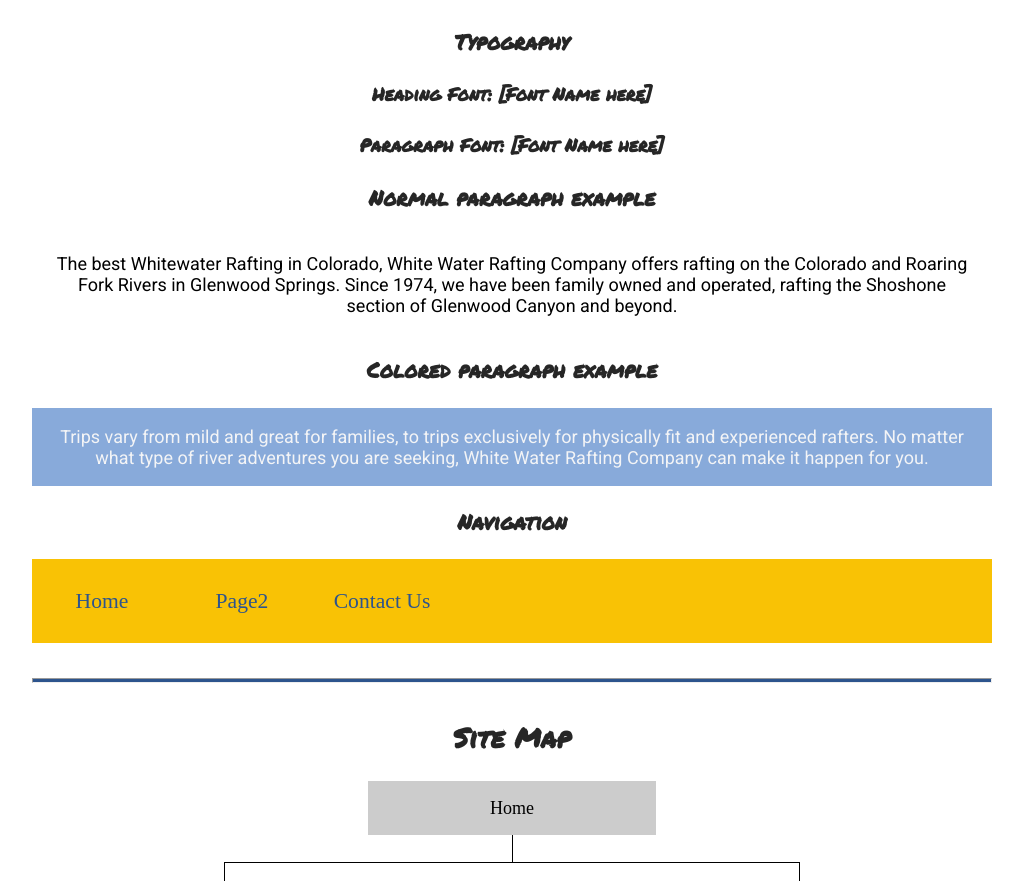
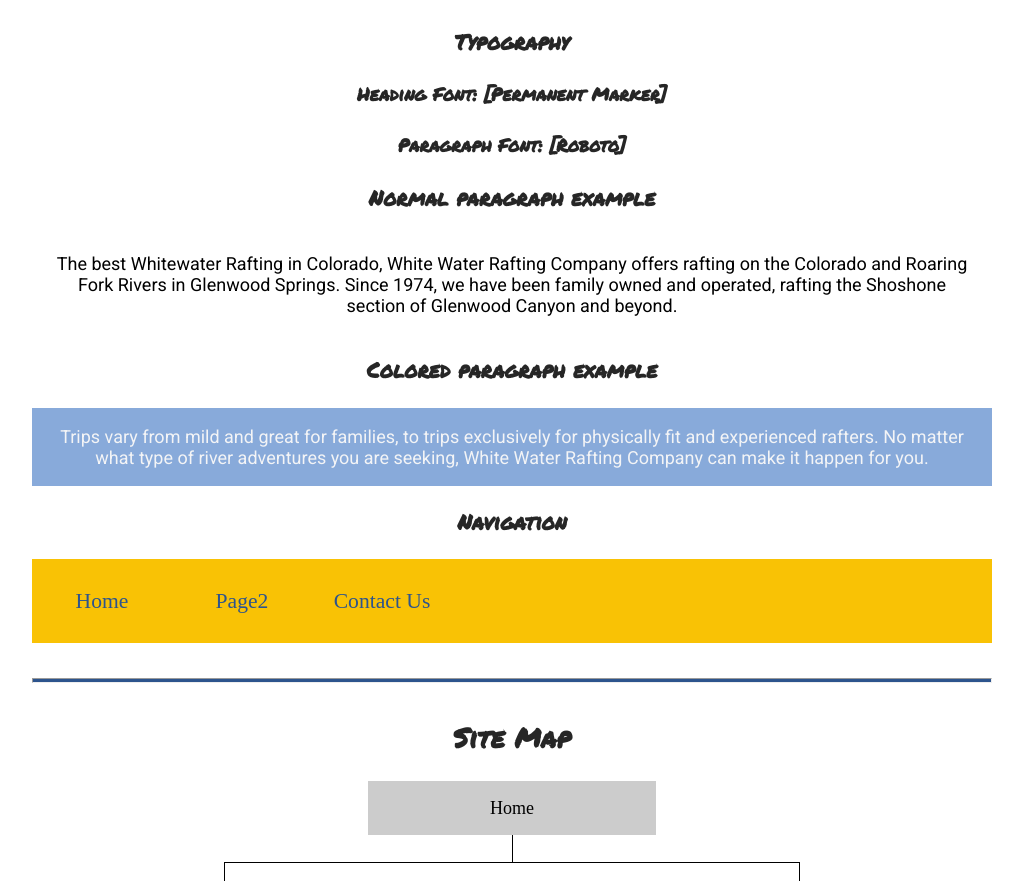
Before and after one commit to cha13004/wdd130, a plain HTML site: page wwr/site-plan-rafting.html in a window 1280 px wide. Shown: the part 1479-2360 px from the top of the page, without its empty margins (128-1151 px from the left). Drawn offline with Linux system fonts and the light colour scheme.

Commit message:
changed the font type showing

```diff
--- a/wwr/site-plan-rafting.html
+++ b/wwr/site-plan-rafting.html
@@ -64,13 +64,12 @@
 
     <h3>Typography</h3>
     <!-- Choose a font for your paragraphs (body copy) and headlines. What font(s) have you chosen? Think also about which of your colors above you might use for background and font colors. -->
-
     <h4>
-      Heading Font: [Font Name here]
+      Heading Font: [Permanent Marker]
       <!-- change this -->
     </h4>
     <h4>
-      Paragraph Font: [Font Name here]
+      Paragraph Font: [Roboto]
       <!-- change this -->
     </h4>
     <h3>Normal paragraph example</h3>
```
